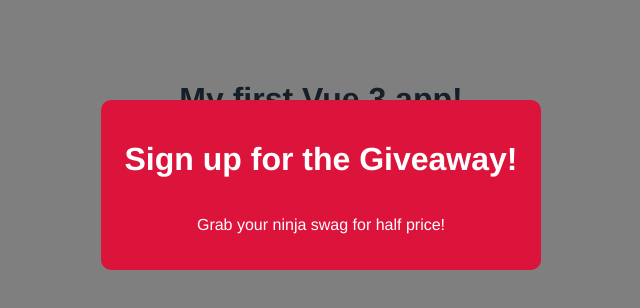
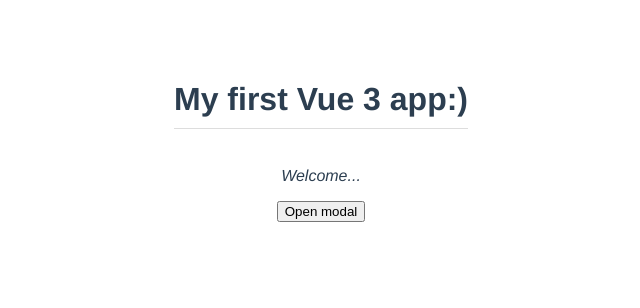
Before and after one commit to yusun-lab/modal, a Vue app: page / in a window 1280 px wide. Shown: the top 308 px of the page, without its empty margins (319-959 px from the left). Built offline with nearby package versions, Linux system fonts and the light colour scheme.

Commit message:
5.3 is done

```diff
--- a/src/App.vue
+++ b/src/App.vue
@@ -1,19 +1,26 @@
 <template>
   <h1>{{ title }}</h1>
-  <Modal :header="header" :text="text" theme="sale" />
-  <!-- this is how we pass data as props into components which a: makes them more reusable, b: makes them more customizable, and c: allow us to have a single source of truth when it comes to our data -->
+  <p>Welcome...</p>
+  <div v-if="showModal">
+    <Modal :header="header" :text="text" theme="sale" @close="toggleModal" />
+  </div>
+  <button @click="toggleModal">Open modal</button>
 </template>
 
 <script setup lang="ts">
 import Modal from "./components/Modal.vue";
 import { ref } from "vue";
 
-const title = ref("My first Vue 3 app!");
+const title = ref("My first Vue 3 app:)");
 const header = ref("Sign up for the Giveaway!");
 const text = ref("Grab your ninja swag for half price!");
+const showModal = ref(false);
+
+const toggleModal = () => {
+  showModal.value = !showModal.value;
+};
 </script>
 
-<!-- <style scoped> scoped <style> won't apply its style to anything outside this component-->
 <style>
 #app {
   /* this app div right here is not actually inside this component, it's in the public\index.html\<div id="app"></div> */
--- a/src/components/Modal.vue
+++ b/src/components/Modal.vue
@@ -1,5 +1,5 @@
 <template>
-  <div class="backdrop">
+  <div class="backdrop" @click="closeModal">
     <div class="modal" :class="{ sale: theme === 'sale' }">
       <h1>{{ header }}</h1>
       <p>{{ text }}</p>
@@ -7,20 +7,18 @@
   </div>
 </template>
 
-<!-- Vue 2 Options API: -->
-<!-- <script>
-export default {
-  props: ["header", "text"],
-};
-</script> -->
-
-<!-- Vue 3 -->
 <script setup lang="ts">
 const props = defineProps<{
   header: string | (string | number)[];
   text: string;
   theme: string;
 }>();
+
+const emit = defineEmits(["close"]);
+
+const closeModal = () => {
+  emit("close");
+};
 </script>
 
 <style>
```
